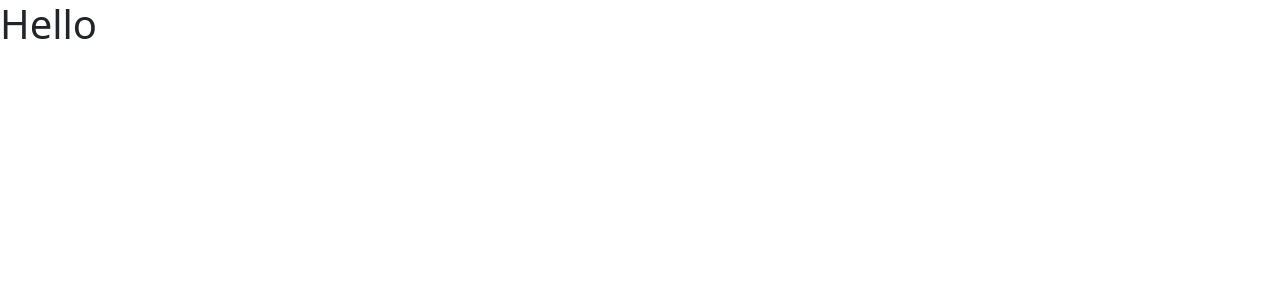
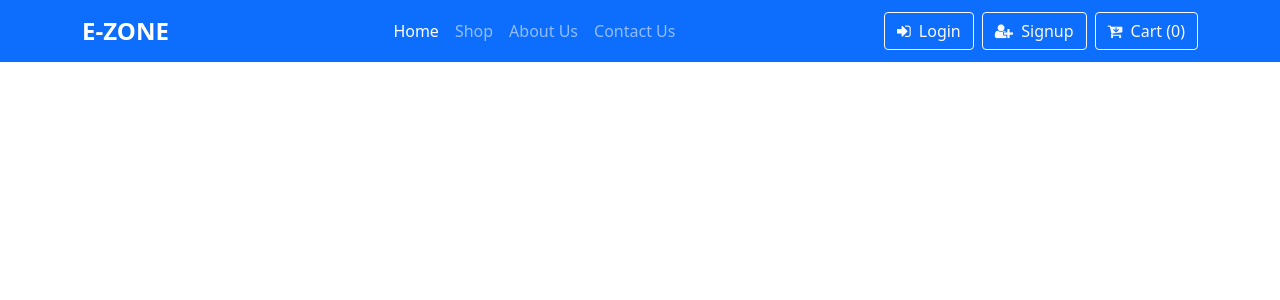
Before and after one commit to RuchiraSachinthana/-e-commerce-application, a React (Create React App) app in the folder e-zone/: page / in a window 1280 px wide. Shown: the top 300 px of the page. Built offline with nearby package versions, Linux system fonts and the light colour scheme.

Commit message:
created navbar

```diff
--- a/e-zone/package.json
+++ b/e-zone/package.json
@@ -9,6 +9,7 @@
     "@testing-library/jest-dom": "^5.16.4",
     "@testing-library/react": "^13.3.0",
     "@testing-library/user-event": "^13.5.0",
+    "font-awesome": "^4.7.0",
     "react": "^18.1.0",
     "react-dom": "^18.1.0",
     "react-redux": "^8.0.2",
--- a/e-zone/src/App.js
+++ b/e-zone/src/App.js
@@ -1,10 +1,11 @@
 import 'bootstrap/dist/css/bootstrap.min.css';
+import  Navbar  from './components/Navbar/Navbar.jsx';
 
 
 function App() {
   return (
     <div>
-     <h1> Hello </h1>
+     <Navbar/>
     </div>
   );
 }
--- /dev/null
+++ b/e-zone/src/components/Navbar/Navbar.jsx
@@ -0,0 +1,68 @@
+import React from "react";
+
+const Navbar = () => {
+  return (
+    <div>
+      <nav class="navbar navbar-expand-lg  navbar-dark bg-primary">
+        <div class="container">
+          <a class="navbar-brand fw-bold fs-4" href="##">
+            E-ZONE
+          </a>
+          <button
+            class="navbar-toggler"
+            type="button"
+            data-bs-toggle="collapse"
+            data-bs-target="#navbarSupportedContent"
+            aria-controls="navbarSupportedContent"
+            aria-expanded="false"
+            aria-label="Toggle navigation"
+          >
+            <span class="navbar-toggler-icon"></span>
+          </button>
+          <div class="collapse navbar-collapse" id="navbarSupportedContent">
+            <ul class="navbar-nav mx-auto mb-2 mb-lg-0">
+              <li class="nav-item">
+                <a class="nav-link active" aria-current="page" href="##">
+                  Home
+                </a>
+              </li>
+              <li class="nav-item">
+                <a class="nav-link" href="##">
+                  Shop
+                </a>
+              </li>
+              <li class="nav-item">
+                <a class="nav-link" href="##">
+                  About Us
+                </a>
+              </li>
+              <li class="nav-item">
+                <a class="nav-link" href="##">
+                  Contact Us
+                </a>
+              </li>
+            </ul>
+
+            <div className="buttons">
+              <a href="#3" className="btn btn-outline-light">
+              <i class="fa fa-sign-in me-1"></i>  Login</a>
+
+              <a href="#3" className="btn btn-outline-light ms-2">
+              <i class="fa fa-user-plus me-1"></i>  Signup</a>
+
+              <a href="#3" className="btn btn-outline-light ms-2">
+              <i class="fa fa-cart-arrow-down me-1"></i>  Cart (0)</a>
+            </div>
+
+            {/* <form class="d-flex">
+          <input class="form-control me-2" type="search" placeholder="Search" aria-label="Search"/>
+          <button class="btn btn-outline-success" type="submit">Search</button>
+        </form> */}
+          </div>
+        </div>
+      </nav>
+    </div>
+  );
+};
+
+export default Navbar;
--- a/e-zone/src/index.js
+++ b/e-zone/src/index.js
@@ -2,6 +2,8 @@ import React from 'react';
 import ReactDOM from 'react-dom/client';
 import './index.css';
 import App from './App';
+import 'bootstrap/dist/css/bootstrap.min.css';
+import  'font-awesome/css/font-awesome.min.css';
 
 
 const root = ReactDOM.createRoot(document.getElementById('root'));
```
Also changed, not shown: e-zone/src/components/Navbar/Navbar.js (deleted), 1 other file (tests, documents, lock files or other folders).
